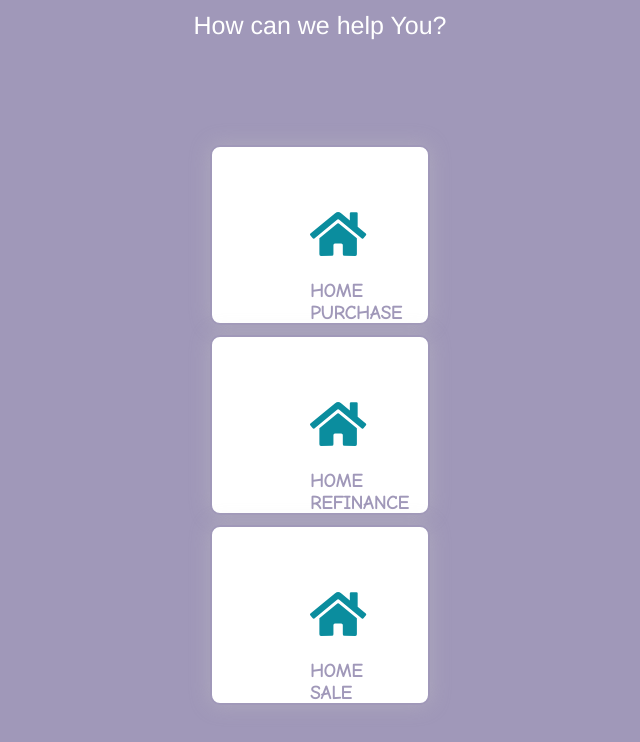
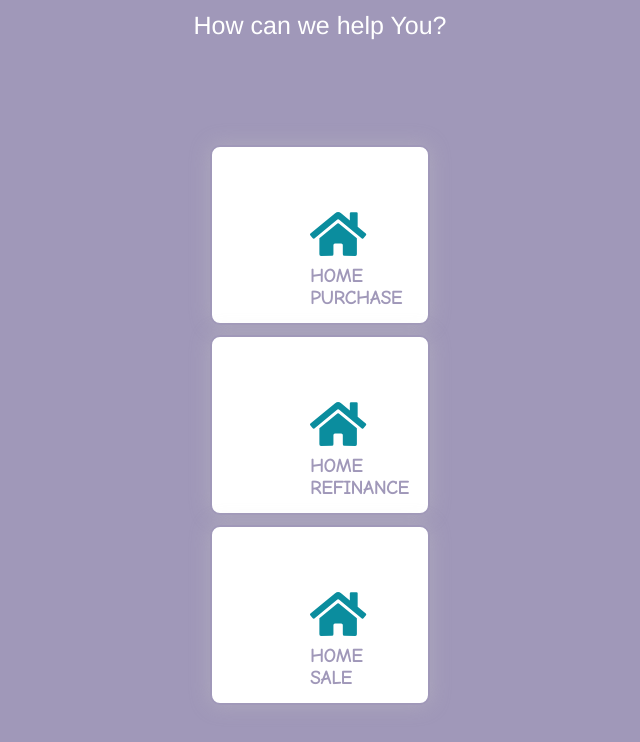
Before and after one commit to Gleek32/gf, a website: page index.html in a window 1280 px wide. Shown: the whole page, without its empty margins (320-960 px from the left). Drawn offline with Linux system fonts and the light colour scheme.

Commit message:
Update style.css

```diff
--- a/style.css
+++ b/style.css
@@ -63,7 +63,7 @@ body {
 /* affects the h3 */
 .radio-btn .hobbies-icon h3 {
   color:#a098b9;
-  margin-top: 20px;
+  margin-top: 5px;
   text-transform: uppercase;
 }
 
```
